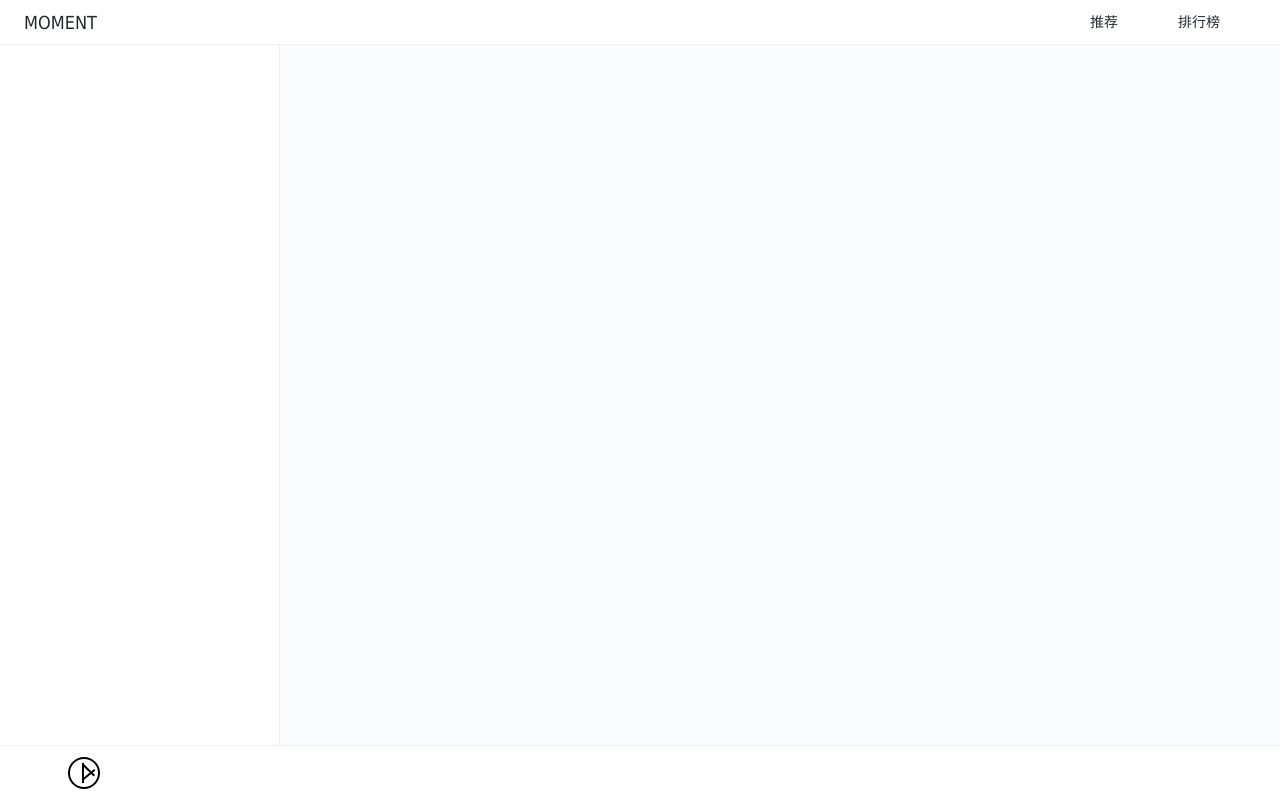
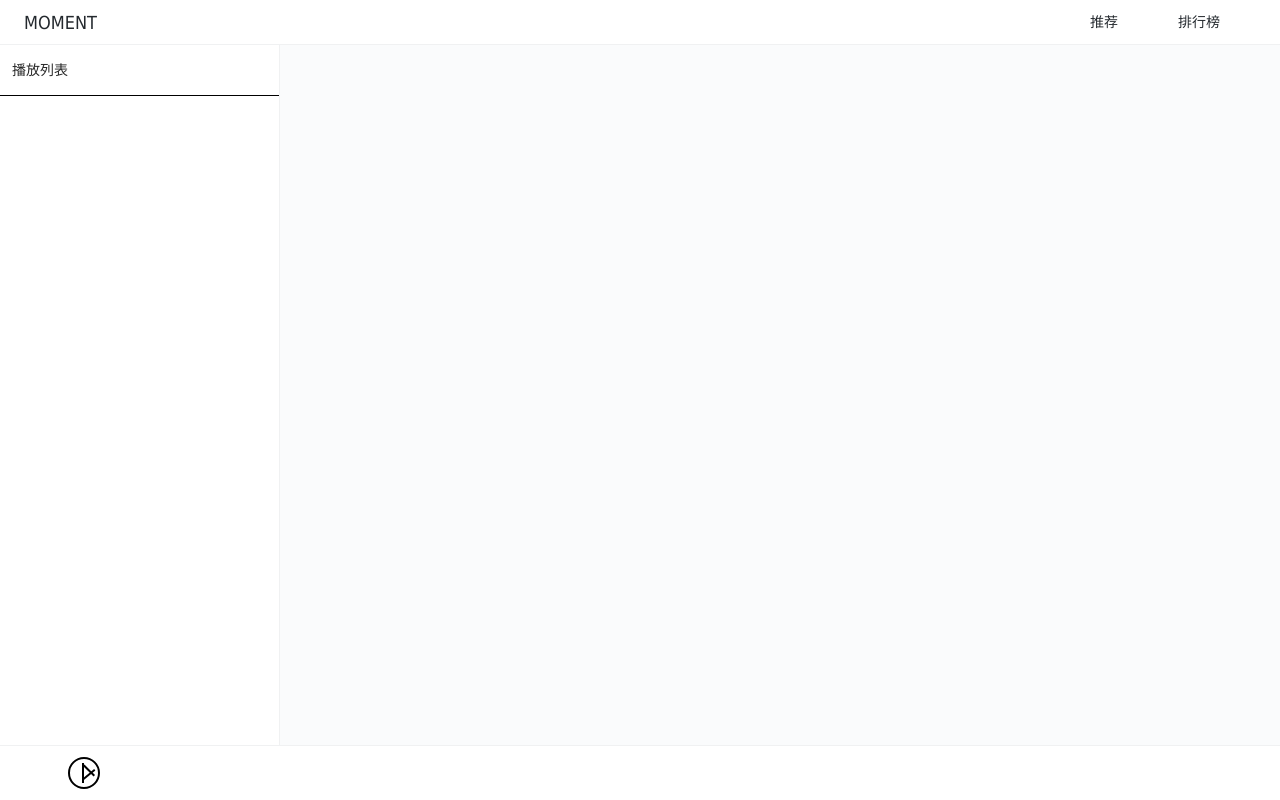
Before and after one commit to Allen227/moment-music, a React app: page / in a window 1280 px wide. Built offline with nearby package versions, Linux system fonts and the light colour scheme.

Commit message:
feat: add play list of left-side

```diff
--- a/src/component/footer/style.pcss
+++ b/src/component/footer/style.pcss
@@ -21,6 +21,7 @@
       align-items: center;
       justify-content: space-between;
       width: 120px;
+      cursor: pointer;
       .play-btn {
         position: relative;
         width: 32px;
--- a/src/component/left-side/index.tsx
+++ b/src/component/left-side/index.tsx
@@ -1,16 +1,34 @@
 import * as React from 'react';
 import './style.pcss';
+import {songTrack} from '../../types/index';
+import parseTime from '../../plugin//parseTime';
+import { Scrollbars } from 'react-custom-scrollbars';
 
-class LeftSide extends React.Component {
-  render () {
-    return (
-      <aside className="left-side">
-        <ul className="play-list">
-          <li className="list-item"></li>
-        </ul>
-      </aside>
-    )
+function LeftSide () {
+  const historyList = localStorage.getItem('songTracks');
+  let trackList;
+  if (historyList) {
+    trackList = JSON.parse(historyList).map((track: songTrack) => {
+      return (
+        <li className="list-item">
+          <span className="song-name">{track.name}</span>
+          <span className="song-time">{parseTime(track.dt)}</span>
+        </li>
+      )
+    })
   }
+  return (
+    <aside className="left-side">
+      <h2 className="title">播放列表</h2>
+      <div className="track-container">
+        <Scrollbars style={{ width: '100%', height: '100%' }} autoHide>
+          <ul className="track-list">
+            {trackList}
+          </ul>
+        </Scrollbars>
+      </div>
+    </aside>
+  )
 }
 
 export default LeftSide;
--- a/src/component/left-side/style.pcss
+++ b/src/component/left-side/style.pcss
@@ -3,13 +3,35 @@
   height: calc(100vh - 100px);
   background: var(--mainFgColor);
   border-right: 1px solid var(--borderColor);
-  .play-list {
-    .list-item {
-      height: 35px;
-      line-height: 35px;
-      padding-left: 10px;
-      &:hover {
-        background: var(--hoverBgColor);
+  .title {
+    font-size: 14px;
+    height: 50px;
+    line-height: 50px;
+    padding-left: 12px;
+  }
+  .track-container {
+    height: calc(100% - 50px);
+    .track-list {
+      cursor: pointer;
+      height: 100%;
+      border-top: 1px inset black;
+      padding: 0 12px;
+      .list-item {
+        height: 30px;
+        line-height: 30px;
+        padding-left: 10px;
+        font-size: var(--fontSmallSize);
+        color: #555;
+        border-bottom: 1px inset black;
+        display: flex;
+        justify-content: space-between;
+        padding: 0 24px;
+        .song-name {
+          overflow: hidden;
+        }
+        &:hover {
+          background: var(--hoverBgColor);
+        }
       }
     }
   }
--- a/src/const/index.tsx
+++ b/src/const/index.tsx
@@ -42,3 +42,6 @@ export type STOP_MUSIC = typeof MUSIC_PLAYER.STOP_MUSIC;
 export type SET_SOURCE = typeof MUSIC_PLAYER.SET_SOURCE;
 export type LOAD_SOURCE = typeof MUSIC_PLAYER.LOAD_SOURCE;
 export type SET_LOOP = typeof MUSIC_PLAYER.SET_LOOP;
+// play tracks
+export const PLAY_TRACKS = 'PLAY_TRACKS';
+export type PLAY_TRACKS = typeof PLAY_TRACKS;
--- a/src/page/playlist-detail/index.tsx
+++ b/src/page/playlist-detail/index.tsx
@@ -3,6 +3,7 @@ import {useLocation} from 'react-router-dom';
 import {playlistDetailType, songUrlType, songTrack} from '../../types/index';
 import './style.pcss';
 import { Scrollbars } from 'react-custom-scrollbars';
+import parseTime from '../../plugin//parseTime';
 interface Props {
   fetchPlaylistDetail: Function,
   fetchSongUrl: Function,
@@ -35,7 +36,8 @@ export default function PlaylistDetail ({fetchPlaylistDetail, playlistDetail, fe
       id: track.id,
       name: track.name,
       picUrl: track.al.picUrl,
-      source: songUrlData.data[0].url
+      source: songUrlData.data[0].url,
+      dt: track.dt
     }
     setLoop();
     setSource(songInfo, index);
@@ -46,13 +48,12 @@ export default function PlaylistDetail ({fetchPlaylistDetail, playlistDetail, fe
   if (playlistDetail.playlist) {
     let playList = playlistDetail.playlist;
     songslist = playList.tracks.map((track, idx) => {
-      let seconds = Math.floor(track.dt / 1000) % 60;
       return (
         <div className="table-row" key={track.id} onClick={() => playSong(track, idx)}>
           <span className="table-cell track-index">{idx + 1}</span>
           <span className="table-cell song-name">{track.name}</span>
           <span className="table-cell song-player">{track.ar[0].name}</span>
-          <span className="table-cell song-time">{`${Math.floor(track.dt / 6e4)}分${seconds < 10 ? '0' + seconds : seconds}秒`}</span>
+          <span className="table-cell song-time">{parseTime(track.dt)}</span>
         </div>
       )
     })
--- /dev/null
+++ b/src/plugin/parseTime.ts
@@ -0,0 +1,4 @@
+export default function parseTime (timestamp: number) {
+  const seconds = Math.floor(timestamp / 1000) % 60;
+  return `${Math.floor(timestamp / 6e4)}分${seconds < 10 ? '0' + seconds : seconds}秒`;
+}
--- /dev/null
+++ b/src/store/reducers/base.tsx
@@ -0,0 +1,11 @@
+import * as actionTypes  from '../../const/index';
+
+const playTracks = function (state: Array<object> = [], action: any) {
+  switch(action.type) {
+  }
+  return state;
+}
+
+export {
+  playTracks
+}
--- a/src/store/reducers/index.tsx
+++ b/src/store/reducers/index.tsx
@@ -2,10 +2,13 @@ import {combineReducers} from 'redux';
 import {recommendTags, recommendTagDetail} from './recommend';
 import {playlistDetail, songUrl} from './playlist';
 import audioPlayer from './audio';
+import {playTracks} from './base';
+
 export default combineReducers({
   recommendTags,
   recommendTagDetail,
   playlistDetail,
   songUrl,
-  audioPlayer
+  audioPlayer,
+  playTracks
 });
--- a/src/types/base.tsx
+++ b/src/types/base.tsx
@@ -7,5 +7,6 @@ export interface songTrack {
   id: number,
   name: string,
   picUrl: string,
-  source: string
+  source: string,
+  dt: number
 }
```
Also changed, not shown: src/store/actions/base.tsx (added, +7 -0 lines).
